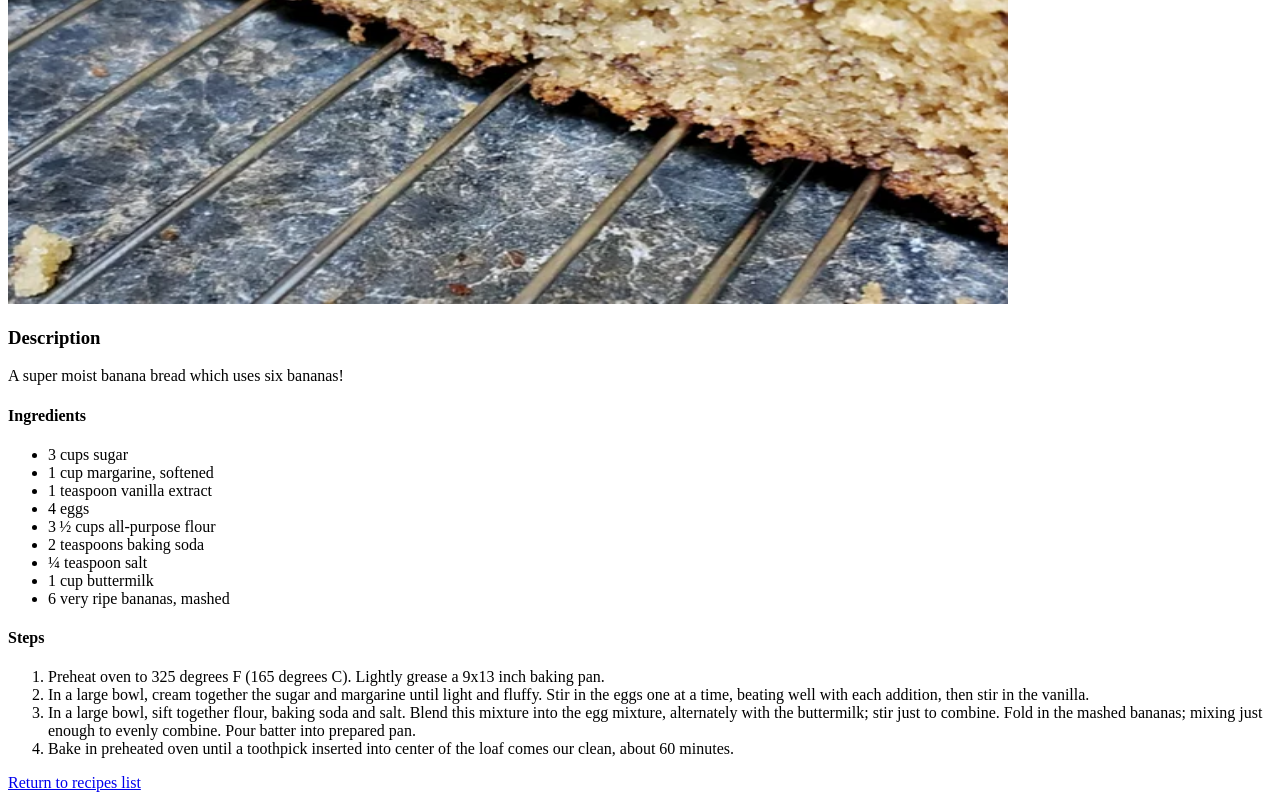
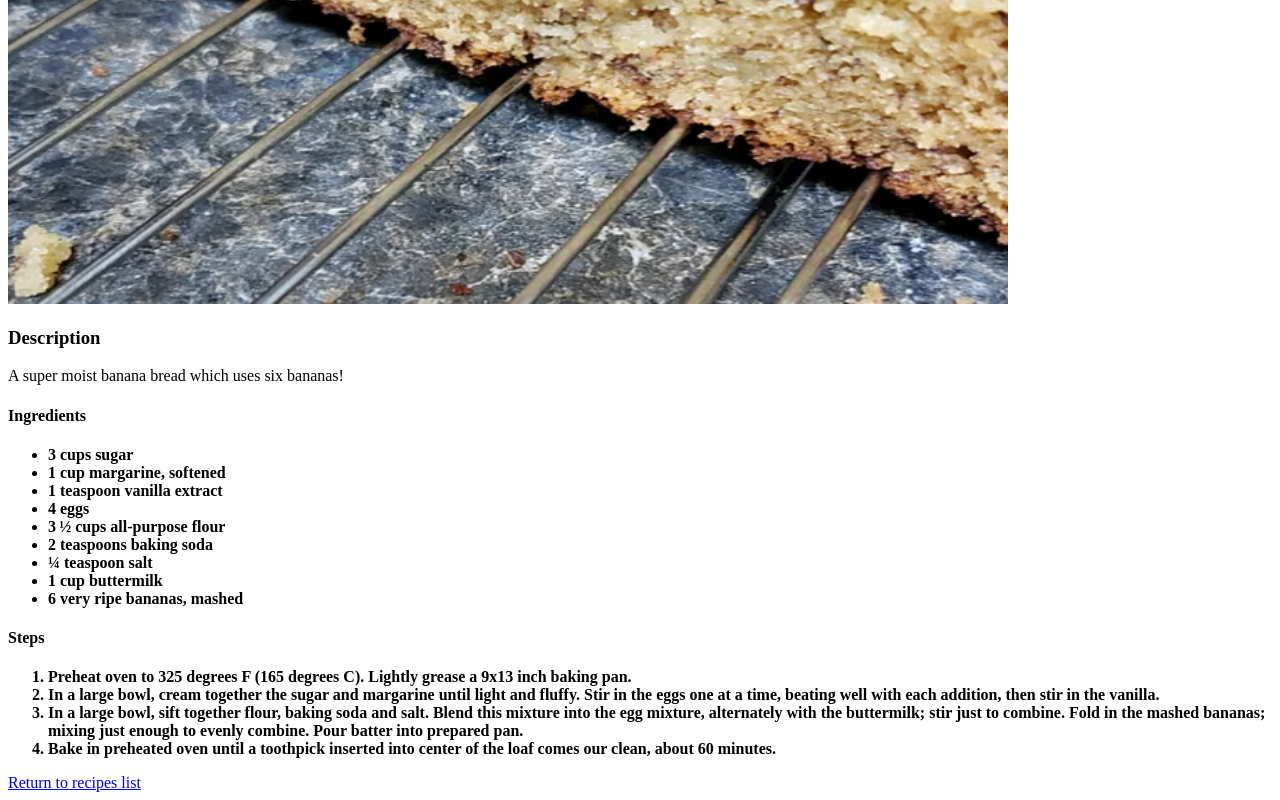
Before and after one commit to main-coldrex/odin-recipes, a plain HTML site: page recipes/banana_bread.html in a window 1280 px wide. Shown: the part 576-1376 px from the top of the page. Drawn offline with Linux system fonts and the light colour scheme.

Commit message:
Added styles/css and did some basic css to it, nothiing fancy, just changed the fonts to ingredients and steps!

```diff
--- a/recipes/banana_bread.html
+++ b/recipes/banana_bread.html
@@ -3,6 +3,7 @@
     <head>
         <meta charset="UTF-8">
         <title>Banana Bread</title>
+        <link rel="stylesheet" href="../styles.css">
     </head>
     <body>
         <h1>Banana Bread Recipe</h1>
@@ -10,7 +11,7 @@
         <h3>Description</h3>
         <p>A super moist banana bread which uses six bananas!</p>
         <h4>Ingredients</h4>
-        <ul>
+        <ul class="ingredients">
             <li>3 cups sugar</li>
             <li>1 cup margarine, softened</li>
             <li>1 teaspoon vanilla extract</li>
@@ -23,7 +24,7 @@
         </ul>
 
         <h4>Steps</h4>
-        <ol>
+        <ol class="ingredients">
             <li>Preheat oven to 325 degrees F (165 degrees C). Lightly grease a 9x13 inch baking pan.</li>
 
             <li>In a large bowl, cream together the sugar and margarine until light and fluffy. Stir in the eggs one at a time, beating well with each addition, then stir in the vanilla.</li>
--- /dev/null
+++ b/styles.css
@@ -0,0 +1,5 @@
+.ingredients{
+
+    font-family: 'Times New Roman', Times, serif;
+    font-weight: bold;
+}
```
Also changed, not shown: index.html (+1 -0 lines), recipes/apple_pie.html (+3 -2 lines), recipes/meatloaf.html (+3 -2 lines).
